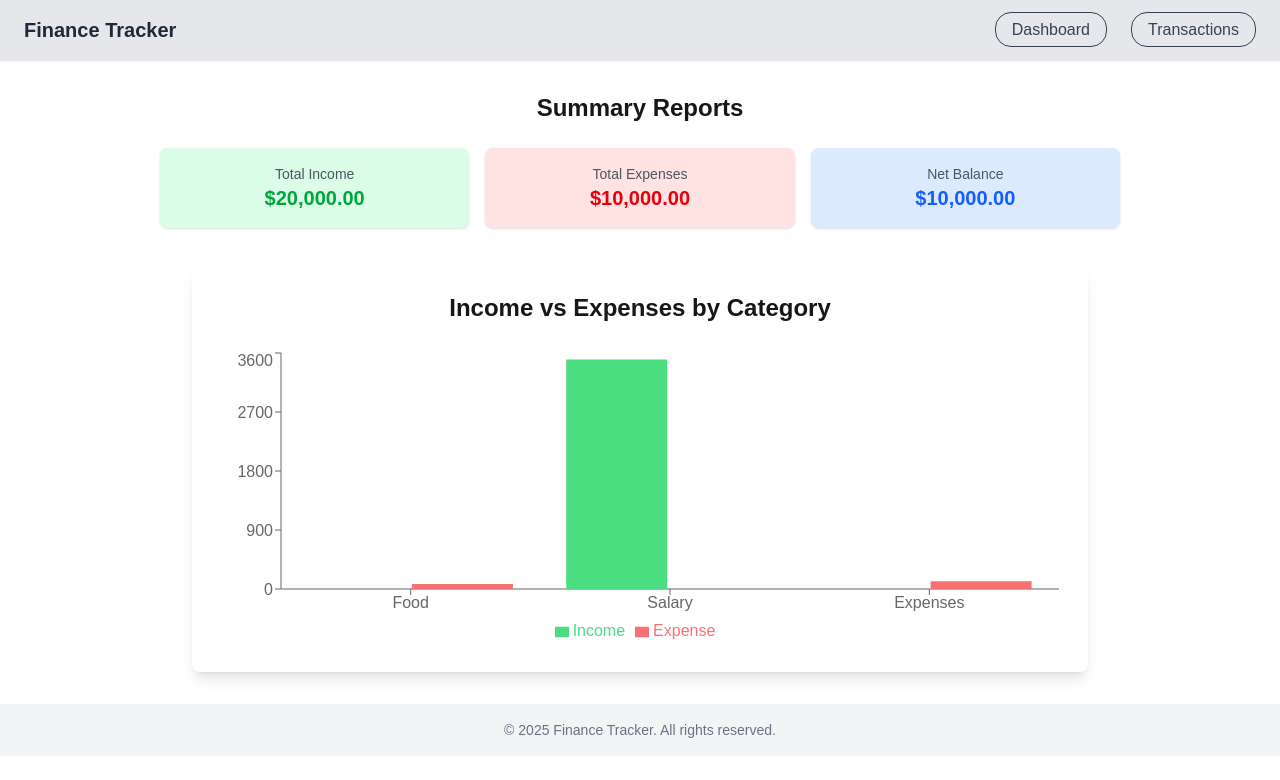
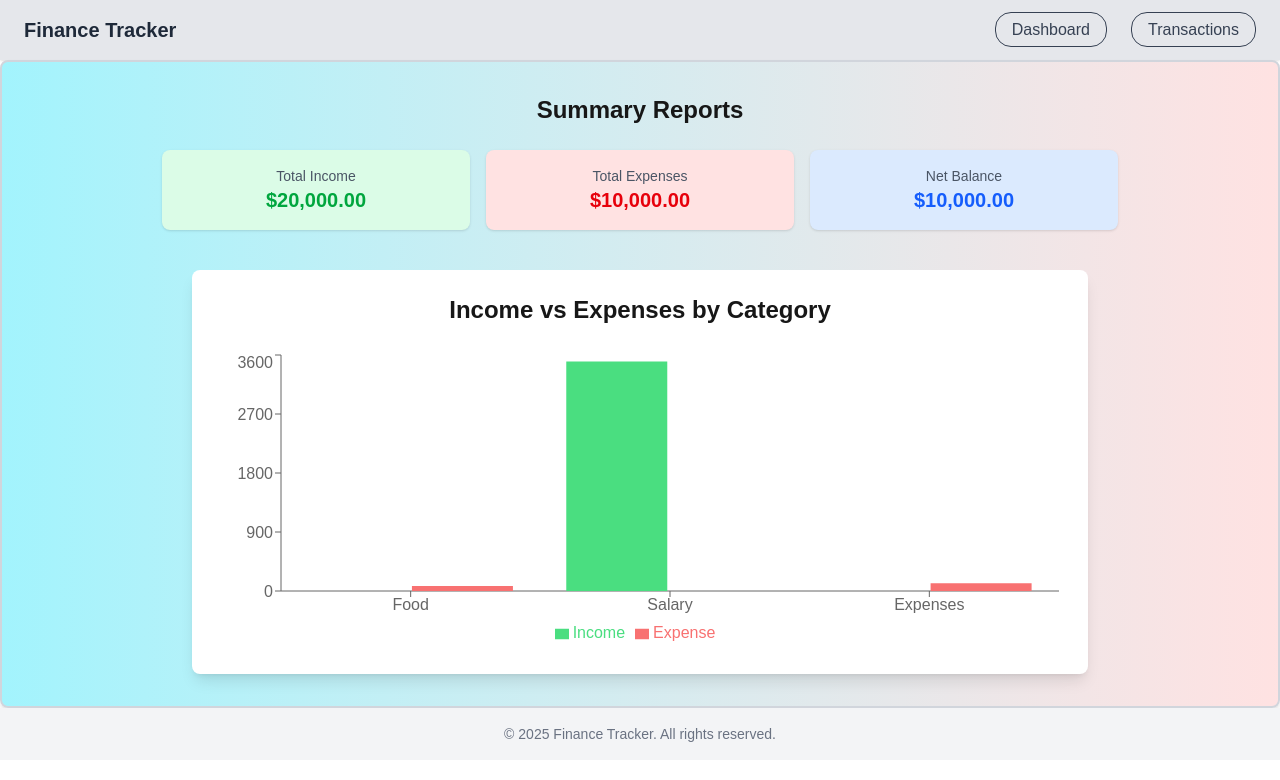
Before and after one commit to shakib-007/finance-tracker, a Next.js app: page / in a window 1280 px wide. Shown: the top 780 px of the page. Built offline with nearby package versions, Linux system fonts and the light colour scheme.

Commit message:
Update layout.tsx

```diff
--- a/app/layout.tsx
+++ b/app/layout.tsx
@@ -33,7 +33,7 @@ export default function RootLayout({
         <Navbar />
 
         {/* Page content with padding */}
-        <main className="container mx-auto px-40 py-8">{children}</main>
+        <main className="container mx-auto px-40 py-8 border-2 border-gray-300 rounded-lg p-6 bg-gradient-to-r from-cyan-200 to-red-100 shadow-md">{children}</main>
 
         {/* Footer (optional) */}
         <footer className="bg-gray-100 text-center py-4 text-sm text-gray-500">
```
